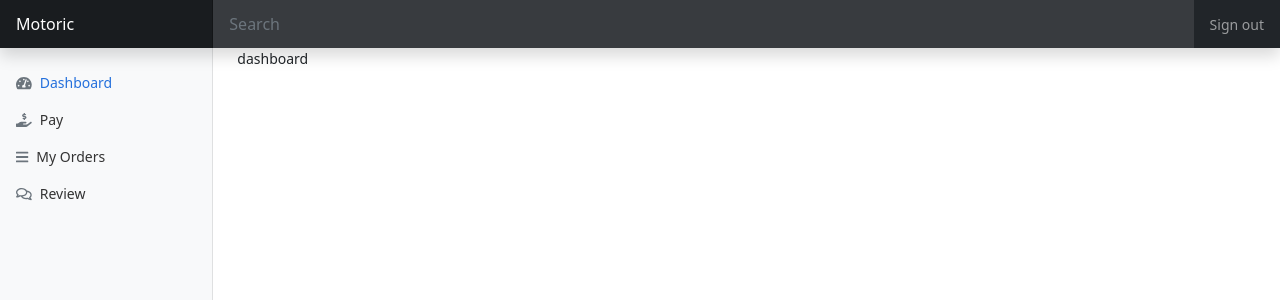
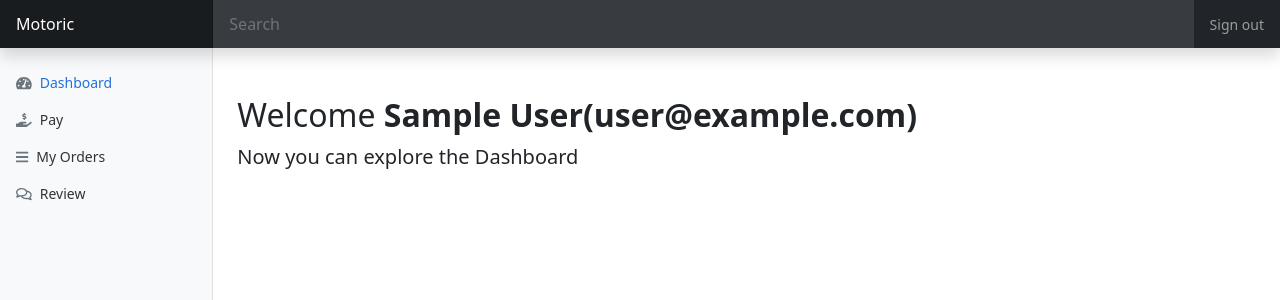
Before and after one commit to tohirRaihan/motoric-client, a React (Create React App) app: page /dashboard in a window 1280 px wide. Shown: the top 300 px of the page. Built offline with nearby package versions, Linux system fonts and the light colour scheme; no server answers; sample sign-in values are in the browser's storage.

Commit message:
Logo deleted

```diff
--- a/src/Pages/Dashboard/Dashboard/Dashboard.js
+++ b/src/Pages/Dashboard/Dashboard/Dashboard.js
@@ -1,11 +1,18 @@
 import { faComments, faPlusSquare } from '@fortawesome/free-regular-svg-icons';
-import { faBars, faHandHoldingUsd, faTachometerAlt, faTaxi, faUserShield } from '@fortawesome/free-solid-svg-icons';
+import {
+    faBars,
+    faHandHoldingUsd,
+    faTachometerAlt,
+    faTaxi,
+    faUserShield
+} from '@fortawesome/free-solid-svg-icons';
 import { FontAwesomeIcon } from '@fortawesome/react-fontawesome';
 import React from 'react';
 import { Link, NavLink, Route, Switch, useRouteMatch } from 'react-router-dom';
 import useAuth from '../../../hooks/useAuth';
 import AdminRoute from '../../AdminRoute/AdminRoute';
 import AddNewCar from '../AddNewCar/AddNewCar';
+import DashboardHome from '../DashboardHome/DashboardHome';
 import MakeAdmin from '../MakeAdmin/MakeAdmin';
 import ManageAllOrders from '../ManageAllOrders/ManageAllOrders/ManageAllOrders';
 import ManageCars from '../ManageCars/ManageCars/ManageCars';
@@ -192,7 +199,7 @@ const Dashboard = () => {
                     <main className="col-md-9 ms-sm-auto col-lg-10 px-md-4">
                         <Switch>
                             <Route exact path={path}>
-                                dashboard
+                                <DashboardHome />
                             </Route>
 
                             <Route path={`${path}/pay`}>
--- /dev/null
+++ b/src/Pages/Dashboard/DashboardHome/DashboardHome.js
@@ -0,0 +1,17 @@
+import React from 'react';
+import useAuth from '../../../hooks/useAuth';
+
+const DashboardHome = () => {
+    const { user } = useAuth();
+    return (
+        <section className="dashboard-home my-5">
+            <h2>
+                Welcome{' '}
+                <span className="fw-bold">{`${user.displayName}(${user.email})`}</span>
+            </h2>
+            <p className='lead'>Now you can explore the Dashboard</p>
+        </section>
+    );
+};
+
+export default DashboardHome;
--- a/src/Pages/Dashboard/ManageAllOrders/ManageAllOrders/ManageAllOrders.js
+++ b/src/Pages/Dashboard/ManageAllOrders/ManageAllOrders/ManageAllOrders.js
@@ -54,7 +54,6 @@ const ManageAllOrders = () => {
                                 />
                             ))
                         )}
-                        {}
                     </tbody>
                 </Table>
             </Container>
--- a/src/Pages/Dashboard/MyOrders/MyOrders/MyOrders.js
+++ b/src/Pages/Dashboard/MyOrders/MyOrders/MyOrders.js
@@ -1,18 +1,22 @@
 import React, { useEffect, useState } from 'react';
-import { Container, Table } from 'react-bootstrap';
+import { Container, Spinner, Table } from 'react-bootstrap';
 import useAuth from '../../../../hooks/useAuth';
 import MyOrder from '../MyOrder/MyOrder';
 
 const MyOrders = () => {
     const { user } = useAuth();
     const [orders, setOrders] = useState([]);
+    const [isLoading, setIsLoading] = useState(true);
     let count = 1;
 
     // GET orders API
     useEffect(() => {
         fetch(`https://motoric.herokuapp.com/orders/${user.uid}`)
             .then((res) => res.json())
-            .then((data) => setOrders(data));
+            .then((data) => {
+                setOrders(data);
+                setIsLoading(false);
+            });
     }, []);
 
     return (
@@ -35,13 +39,21 @@ const MyOrders = () => {
                         </tr>
                     </thead>
                     <tbody>
-                        {orders.map((order) => (
-                            <MyOrder
-                                key={order._id}
-                                order={order}
-                                count={count++}
+                        {isLoading ? (
+                            <Spinner
+                                className="d-block mx-auto mt-5"
+                                animation="border"
+                                varient="primary"
                             />
-                        ))}
+                        ) : (
+                            orders.map((order) => (
+                                <MyOrder
+                                    key={order._id}
+                                    order={order}
+                                    count={count++}
+                                />
+                            ))
+                        )}
                     </tbody>
                 </Table>
             </Container>
```
